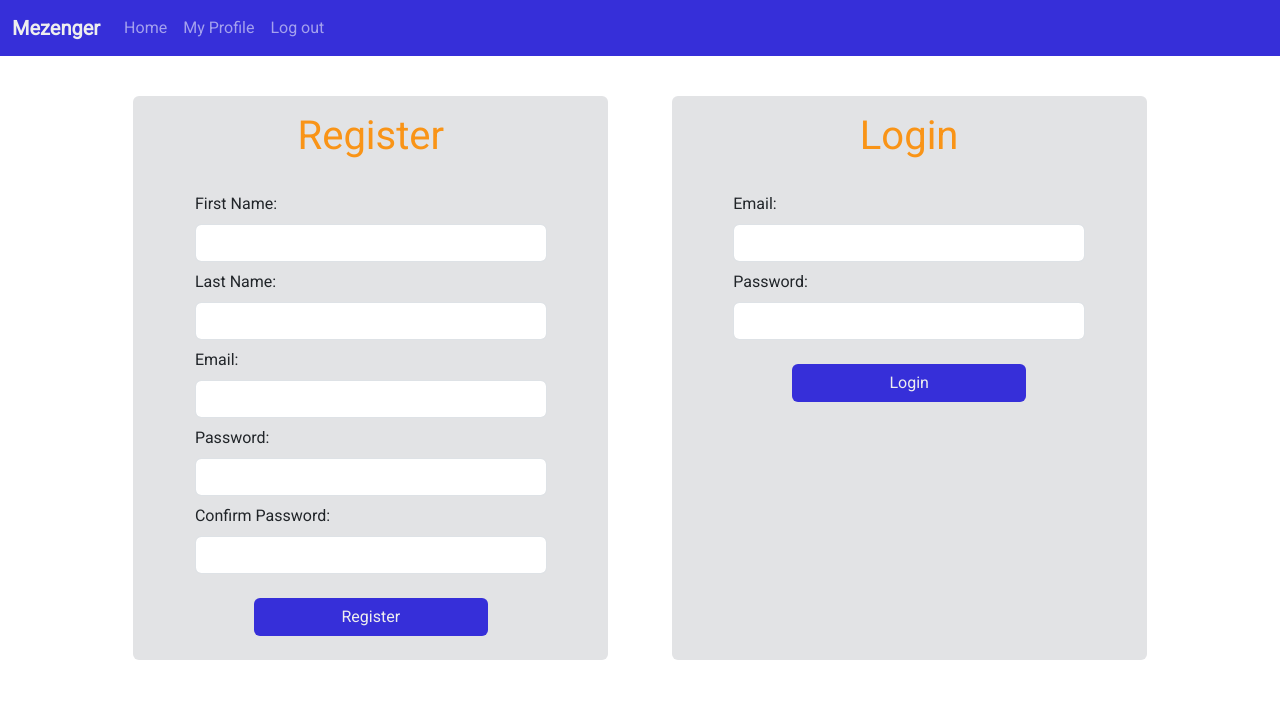
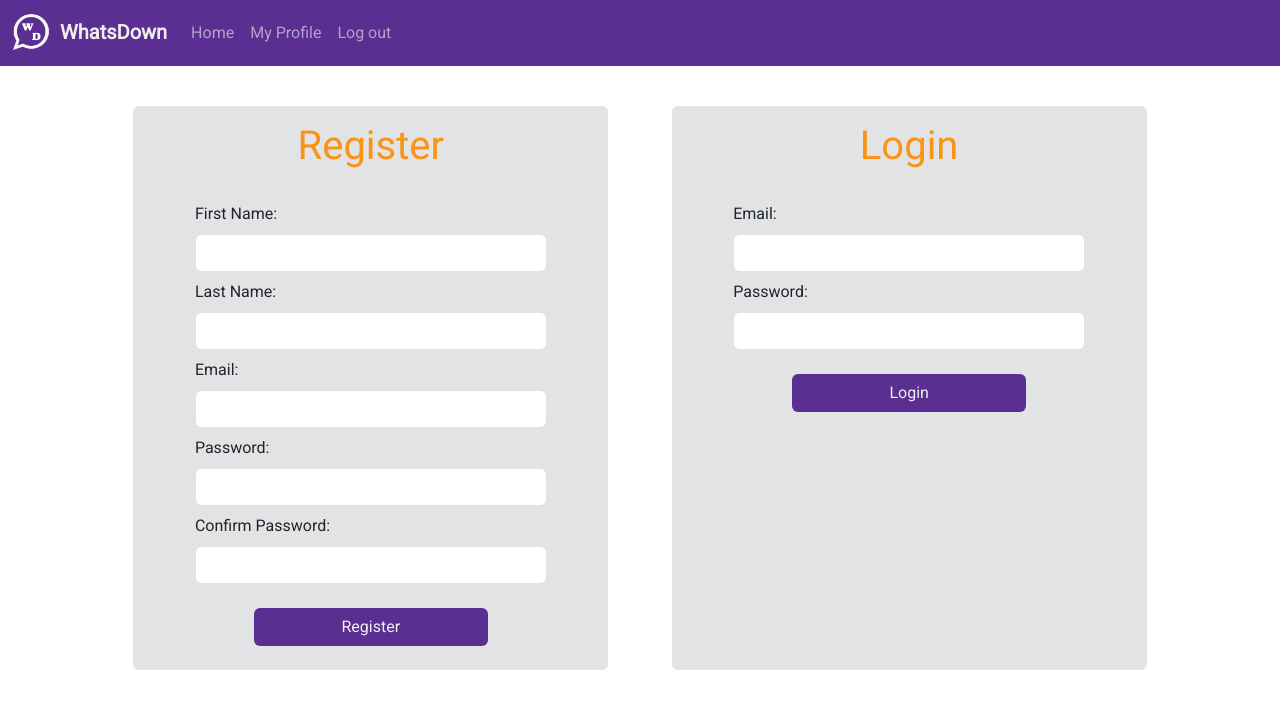
Before and after one commit to mimichelow/ProyectoDojoFinal, a Python web app: template flask_app/templates/register_login.html in a window 1280 px wide. Shown: the top 709 px of the page. Run offline with Jinja, Linux system fonts and the light colour scheme; the template is opened without the code that fills it, so the values that code supplies are empty.

Commit message:
Changing colors and adding logo

```diff
--- a/flask_app/static/css/style.css
+++ b/flask_app/static/css/style.css
@@ -8,7 +8,7 @@ body{
 }
 .chat-box{
     height:10vh;
-    border-color:#362FD9 !important;
+    border-color:#5B2F91 !important;
 }
 .chat-box:hover{
     background-color: #cfcdcd;
--- a/flask_app/templates/register_login.html
+++ b/flask_app/templates/register_login.html
@@ -3,7 +3,7 @@
 <head>
     <meta charset="UTF-8">
     <meta name="viewport" content="width=device-width, initial-scale=1.0">
-    <title>Mezenger | Register | Login</title>
+    <title>WhatsDown | Register | Login</title>
     <link href="https://cdn.jsdelivr.net/npm/bootstrap@5.3.2/dist/css/bootstrap.min.css" rel="stylesheet" integrity="sha384-T3c6CoIi6uLrA9TneNEoa7RxnatzjcDSCmG1MXxSR1GAsXEV/Dwwykc2MPK8M2HN" crossorigin="anonymous">
     <link rel="preconnect" href="https://fonts.googleapis.com">
     <link rel="preconnect" href="https://fonts.gstatic.com" crossorigin>
@@ -11,16 +11,16 @@
     <link rel="stylesheet" href="../static/css/style.css">
 </head>
 <body data-bs-theme="light">
-    <nav class="navbar navbar-expand-lg sticky-top navbar-dark"style="background-color:#362FD9;" >
+    <nav class="navbar navbar-expand-lg sticky-top navbar-dark"style="background-color:#5B2F91;" >
         <div class="container-fluid">
-            <a class="navbar-brand fw-bold" href="#" style="color:#EEEEEE;">Mezenger</a>
+            <a class="navbar-brand fw-bold " href="#" style="color:#EEEEEE;"><img src="../static/img/logo-purple.png" style="width:40px" class="me-2">WhatsDown</a>
             <button class="navbar-toggler" type="button" data-bs-toggle="collapse" data-bs-target="#navbarSupportedContent" aria-controls="navbarSupportedContent" aria-expanded="false" aria-label="Toggle navigation">
                 <span class="navbar-toggler-icon"></span>
             </button>
             <div class="collapse navbar-collapse  " id="navbarSupportedContent">
                 <ul class="navbar-nav me-auto mb-2 mb-lg-0">
                     <li class="nav-item ">
-                        <a class="nav-link " aria-current="page" href="{{url_for('chats')}}" >Home</a>
+                        <a class="nav-link " aria-current="page" href="{{url_for('chats_dashboard')}}" >Home</a>
                     </li>
                     <li class="nav-item ">
                         <a class="nav-link mb-0 " href="{{url_for('profile')}}">My Profile</a>
@@ -57,7 +57,7 @@
                         <label for="pswrd_confirm" class="form-label mt-2">Confirm Password:</label>
                         <input name="pswrd_confirm" class="form-control" type="password">
                         <div class="d-grid gap-2 col-8 mx-auto">
-                            <input class="btn  mt-4 mb-4" type="submit" value="Register" style="background-color:#362FD9; color:#EEEEEE;">
+                            <input class="btn  mt-4 mb-4" type="submit" value="Register" style="background-color:#5B2F91; color:#EEEEEE;">
                         </div>
                     </form>
                 </div>
@@ -73,7 +73,7 @@
                         <label for="pswrd" class="form-label mt-2">Password:</label>
                         <input name="pswrd" class="form-control" type="password">
                         <div class="d-grid gap-2 col-8 mx-auto">
-                            <input class="btn  mt-4 mb-4" type="submit" value="Login" style="background-color:#362FD9; color:#EEEEEE;">
+                            <input class="btn  mt-4 mb-4" type="submit" value="Login" style="background-color:#5B2F91; color:#EEEEEE;">
                         </div>
                     </form>
                 </div>
```
Also changed, not shown: flask_app/templates/chats_dashboard.html (+5 -5 lines).
